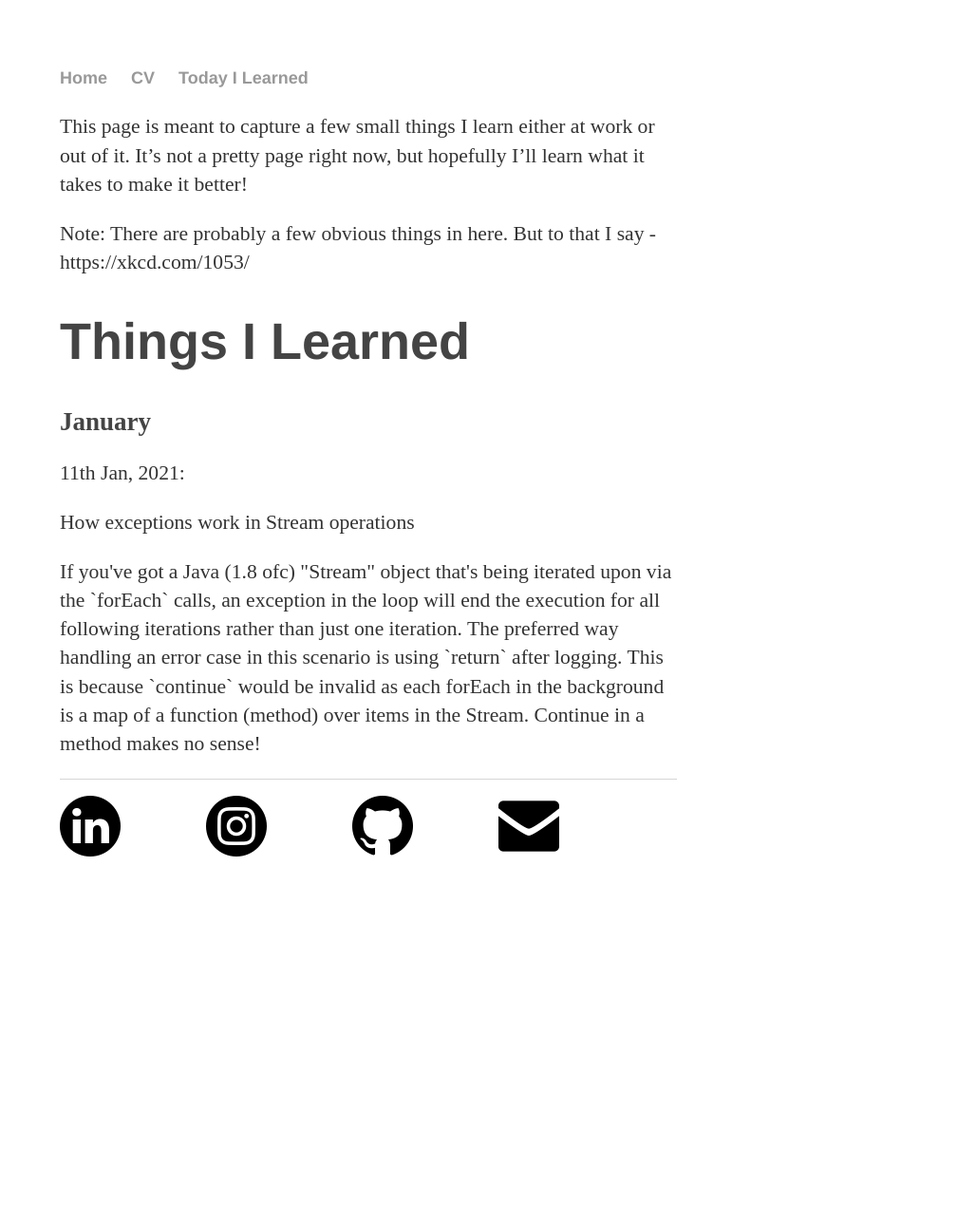
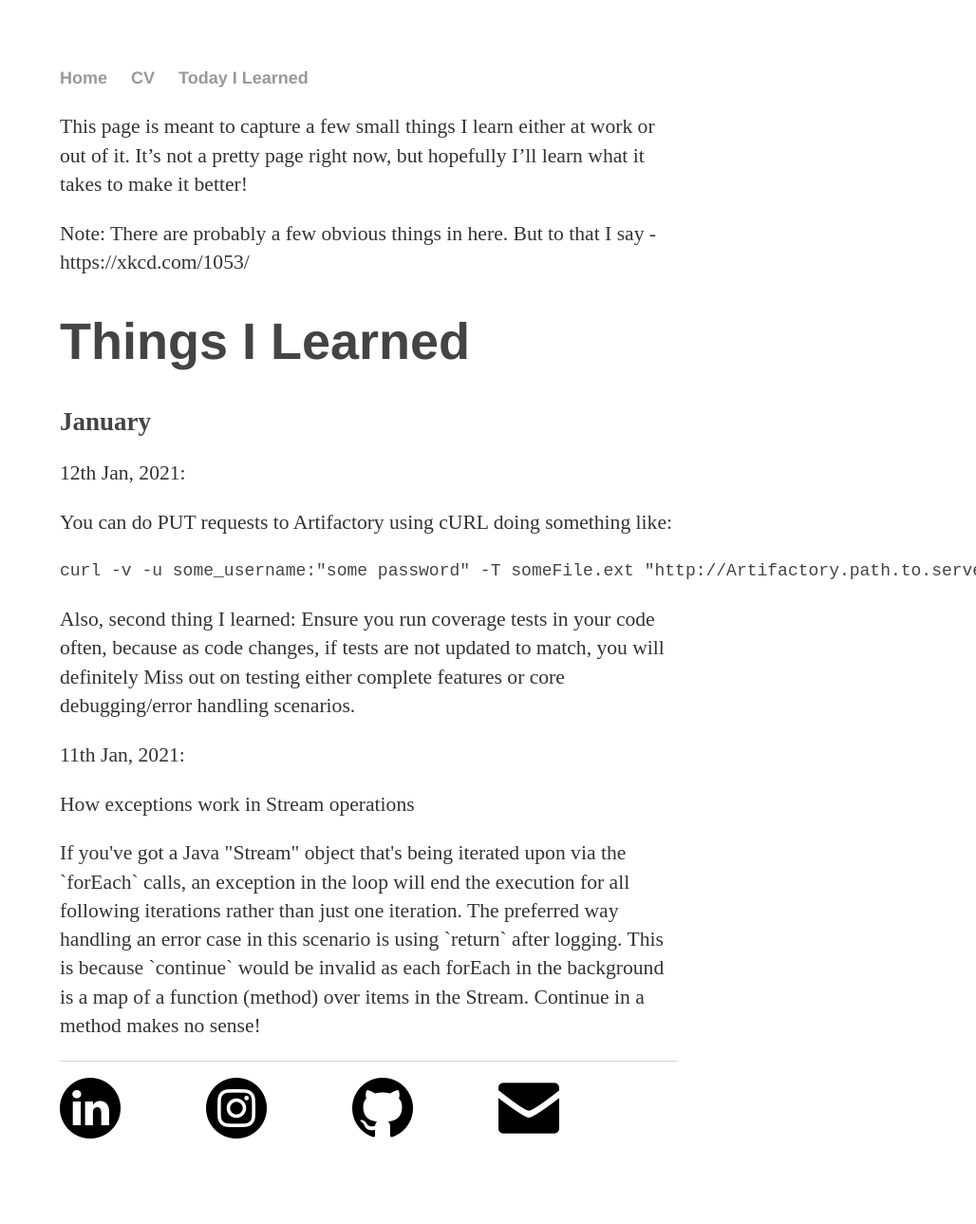
Before and after one commit to sunnyMiglani/sunnymiglani.github.io, a Jekyll site: the page built from todayILearned/index.md, in a window 1280 px wide. Shown: the whole page at 95% size, without its empty margins (252-1280 px from the left). Built offline with Jekyll 4.4.1, drawn with Linux system fonts in a browser that asks for light colours; before the commit the page ends 992 px from its top, so only the background shows below that.

Commit message:
TIL for 12th Jan

````diff
--- a/todayILearned/index.md
+++ b/todayILearned/index.md
@@ -14,11 +14,24 @@ Note: There are probably a few obvious things in here. But to that I say - https
 
 ## January
 
+12th Jan, 2021:
+
+
+You can do PUT requests to Artifactory using cURL doing something like:
+```
+curl -v -u some_username:"some password" -T someFile.ext "http://Artifactory.path.to.server/repository/someFile.ext"
+```
+
+Also, second thing I learned:
+Ensure you run coverage tests in your code often, because as code changes, if tests are not updated to match, you will definitely
+Miss out on testing either complete features or core debugging/error handling scenarios.
+
+
 11th Jan, 2021:
 
 How exceptions work in Stream operations
 <p>
-If you've got a Java (1.8 ofc) "Stream" object that's being iterated upon via the `forEach` calls,
+If you've got a Java "Stream" object that's being iterated upon via the `forEach` calls,
 an exception in the loop will end the execution for all following iterations rather than just one iteration.
 The preferred way handling an error case in this scenario is using `return` after logging.
 
````
